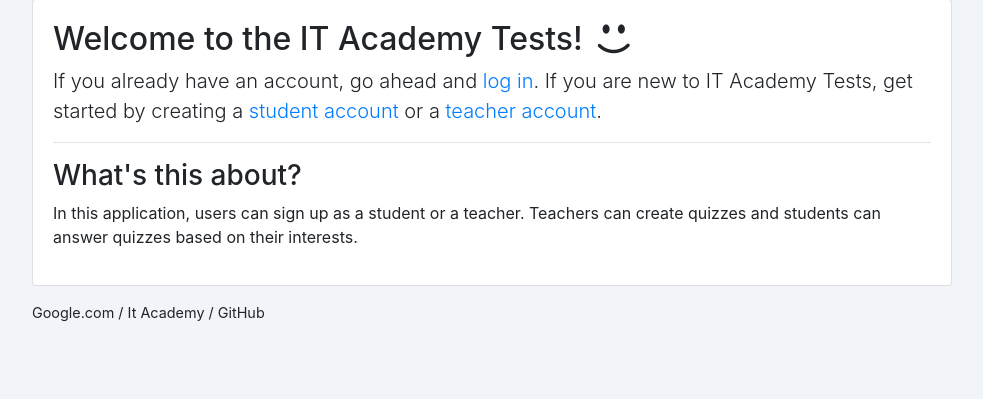
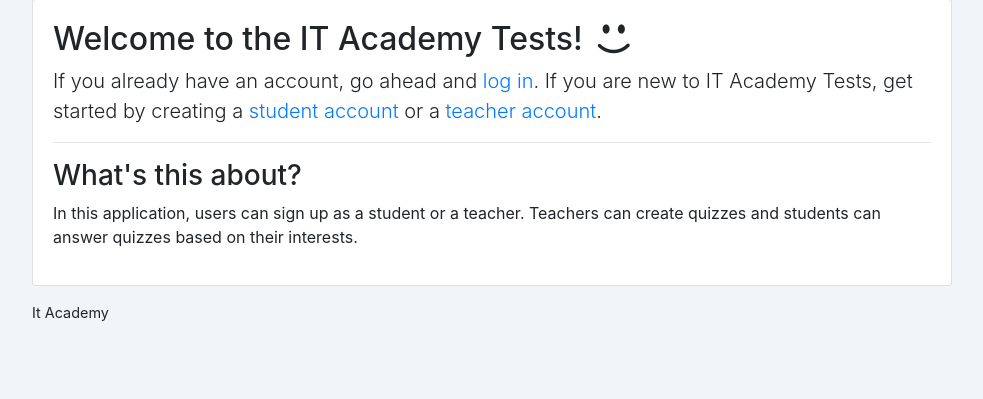
Before and after one commit to Asyllbek/IT-Academy, a Django app: page / in a window 1280 px wide. Shown: the part 108-507 px from the top of the page, without its empty margins (148-1131 px from the left). Run offline with Django 3.2, Linux system fonts and the light colour scheme; some libraries are stand-ins or nearby versions.

Commit message:
new changes

```diff
--- a/templates/base.html
+++ b/templates/base.html
@@ -57,11 +57,7 @@
             </div>
           </div>
           <footer>
-            <a href="https://google.com"> Google.com</a>
-            /
             <a href="https://it-academy.kg"> It Academy </a>
-            /
-            <a href="https://github.com/">GitHub</a>
           </footer>
         </div>
       </div>
```
